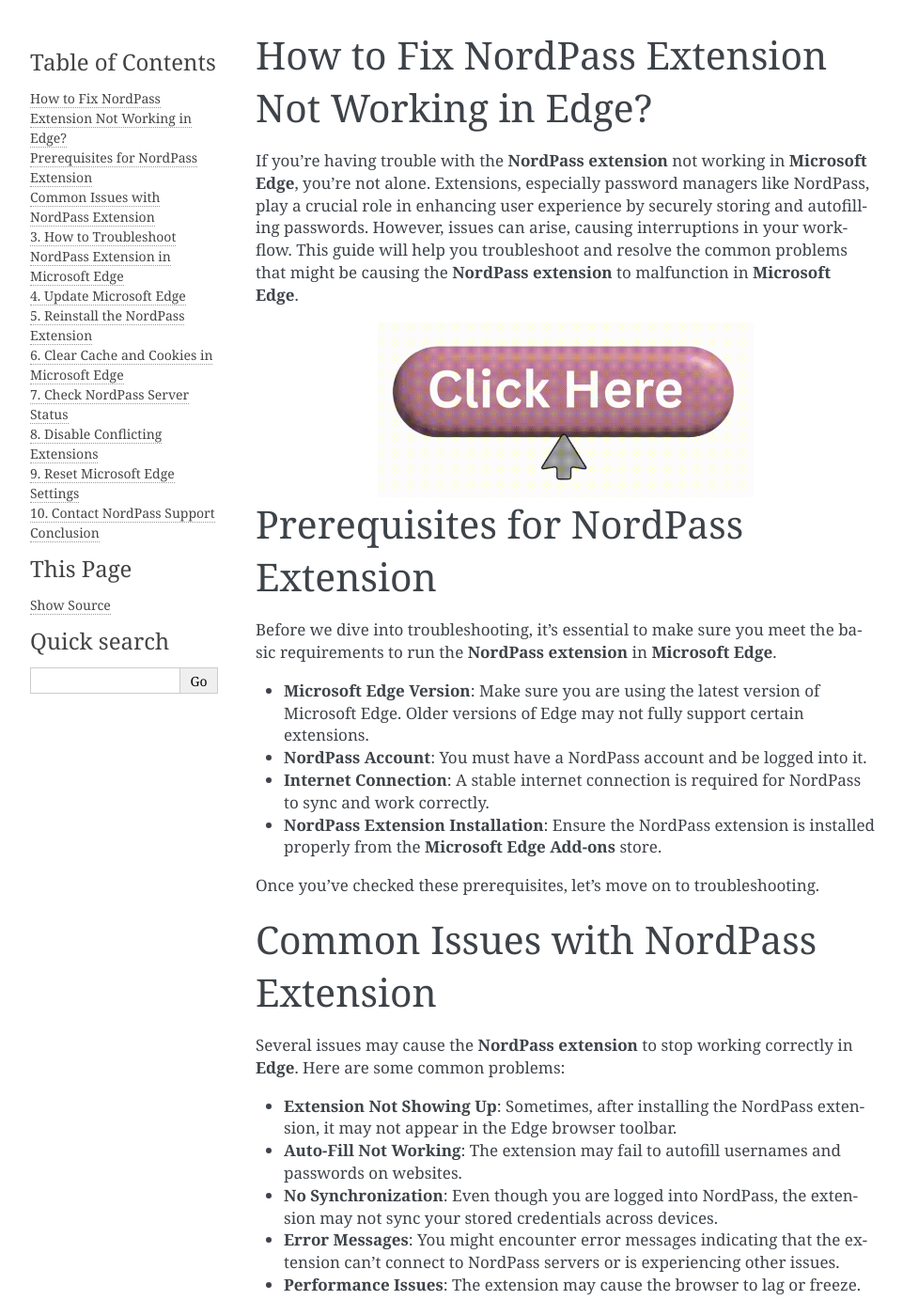
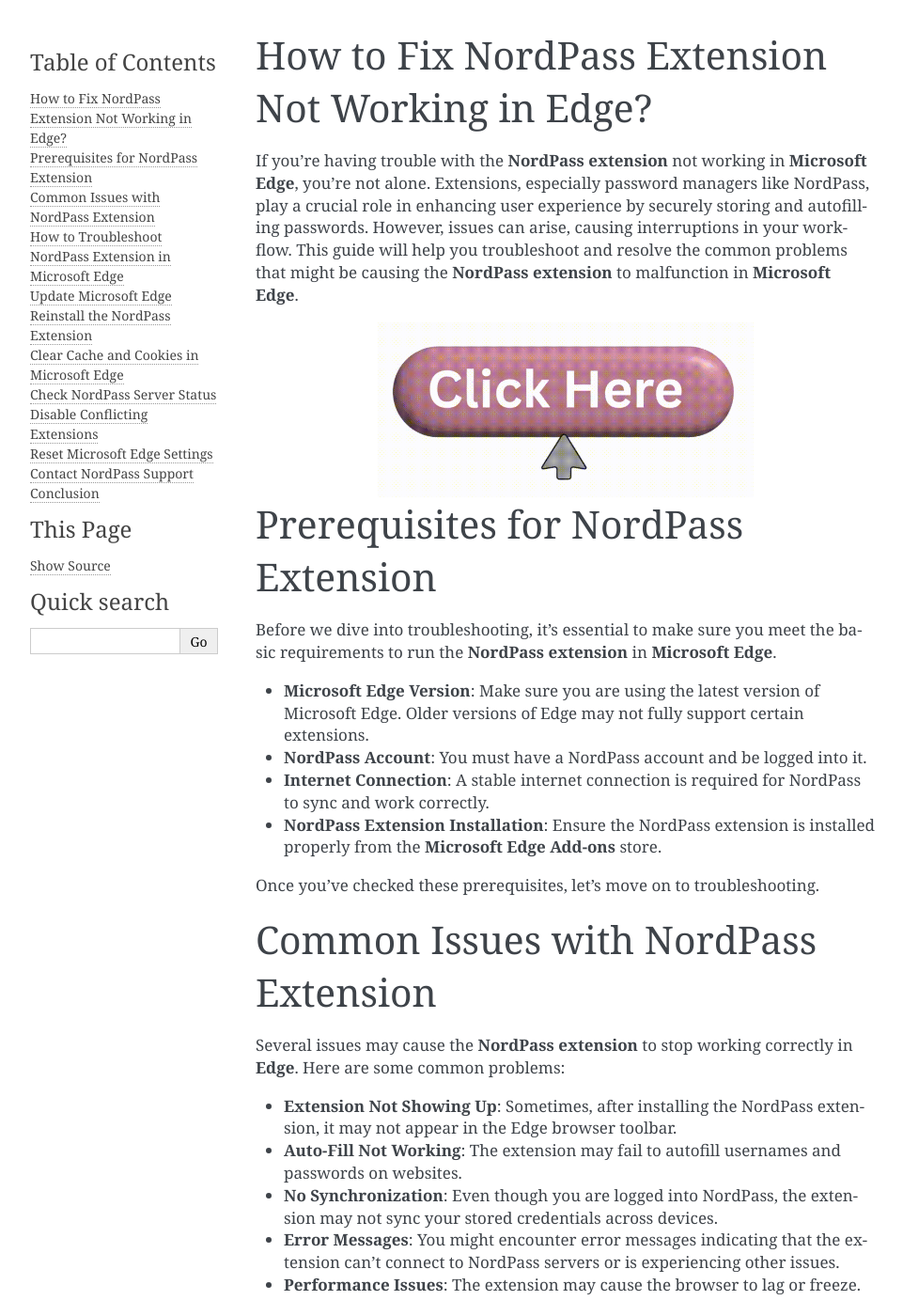
Before and after one commit to paull-williams/nordpass-extension-not-working-in-edge, a Sphinx documentation site: the page built from docs/index.rst, in a window 1280 px wide and 1400 px high. Shown: the whole window at 94% size, without its empty margins (148-1109 px from the left). Built offline with Sphinx 7.4.7, drawn with Linux system fonts in a browser that asks for light colours; some of the changed text lies outside the part shown.

Commit message:
Update index.rst

```diff
--- a/docs/index.rst
+++ b/docs/index.rst
@@ -35,12 +35,12 @@ Several issues may cause the **NordPass extension** to stop working correctly in
 
 Now that we’ve identified some of the common problems, let’s walk through how to resolve them.
 
-3. How to Troubleshoot NordPass Extension in Microsoft Edge
+How to Troubleshoot NordPass Extension in Microsoft Edge
 ==========================================================
 
 If the NordPass extension is not working as expected, follow these troubleshooting steps to resolve the issue.
 
-4. Update Microsoft Edge
+Update Microsoft Edge
 ========================
 
 One of the most common reasons extensions stop functioning is outdated browser versions. If you’re using an old version of **Microsoft Edge**, the **NordPass extension** may not work correctly. Here’s how to update Microsoft Edge:
@@ -52,7 +52,7 @@ One of the most common reasons extensions stop functioning is outdated browser v
 
 Updating Edge is an essential step because newer versions include security fixes and updates to extension compatibility.
 
-5. Reinstall the NordPass Extension
+Reinstall the NordPass Extension
 ===================================
 
 If updating Microsoft Edge didn’t resolve the issue, try reinstalling the **NordPass extension**. Sometimes, corrupted extensions cause problems.
@@ -67,7 +67,7 @@ Here’s how to reinstall the NordPass extension:
 
 Reinstalling the extension helps eliminate any configuration or installation errors that might have occurred initially.
 
-6. Clear Cache and Cookies in Microsoft Edge
+Clear Cache and Cookies in Microsoft Edge
 ===========================================
 
 If your **NordPass extension** is not syncing or autofilling correctly, it could be due to corrupted cookies or cache data stored by Edge. Clearing this data often resolves such issues.
@@ -83,7 +83,7 @@ Follow these steps to clear the cache and cookies in Edge:
 
 Once the cache and cookies are cleared, restart Edge and check if the NordPass extension is functioning correctly.
 
-7. Check NordPass Server Status
+Check NordPass Server Status
 ===============================
 
 Sometimes the issue may not be with your browser or extension but rather with the **NordPass servers**. If NordPass is experiencing an outage or maintenance, the extension may fail to function correctly.
@@ -95,7 +95,7 @@ To check the status of NordPass services:
 
 If NordPass servers are down, you may need to wait for the issue to be resolved.
 
-8. Disable Conflicting Extensions
+Disable Conflicting Extensions
 =================================
 
 In some cases, other browser extensions may conflict with the **NordPass extension**, preventing it from working correctly. To identify and fix this issue, try disabling other extensions temporarily.
@@ -109,7 +109,7 @@ Here’s how you can disable other extensions:
 
 If disabling other extensions resolves the issue, try enabling them one by one to identify the conflicting extension. Once you identify the conflicting extension, you can either disable it permanently or look for an alternative extension.
 
-9. Reset Microsoft Edge Settings
+Reset Microsoft Edge Settings
 =================================
 
 If none of the above steps worked, you may want to reset your **Microsoft Edge settings** to their default state. This action will undo any customizations or configurations that might have caused issues with the NordPass extension.
@@ -123,7 +123,7 @@ To reset Edge settings:
 
 Resetting Edge will restore all settings, which can help resolve any conflicts or issues caused by browser customizations.
 
-10. Contact NordPass Support
+Contact NordPass Support
 ===========================
 
 If none of the troubleshooting steps resolved the issue, it might be time to reach out to **NordPass Support** for assistance. They can provide further guidance and help you troubleshoot the problem in more detail.
```
